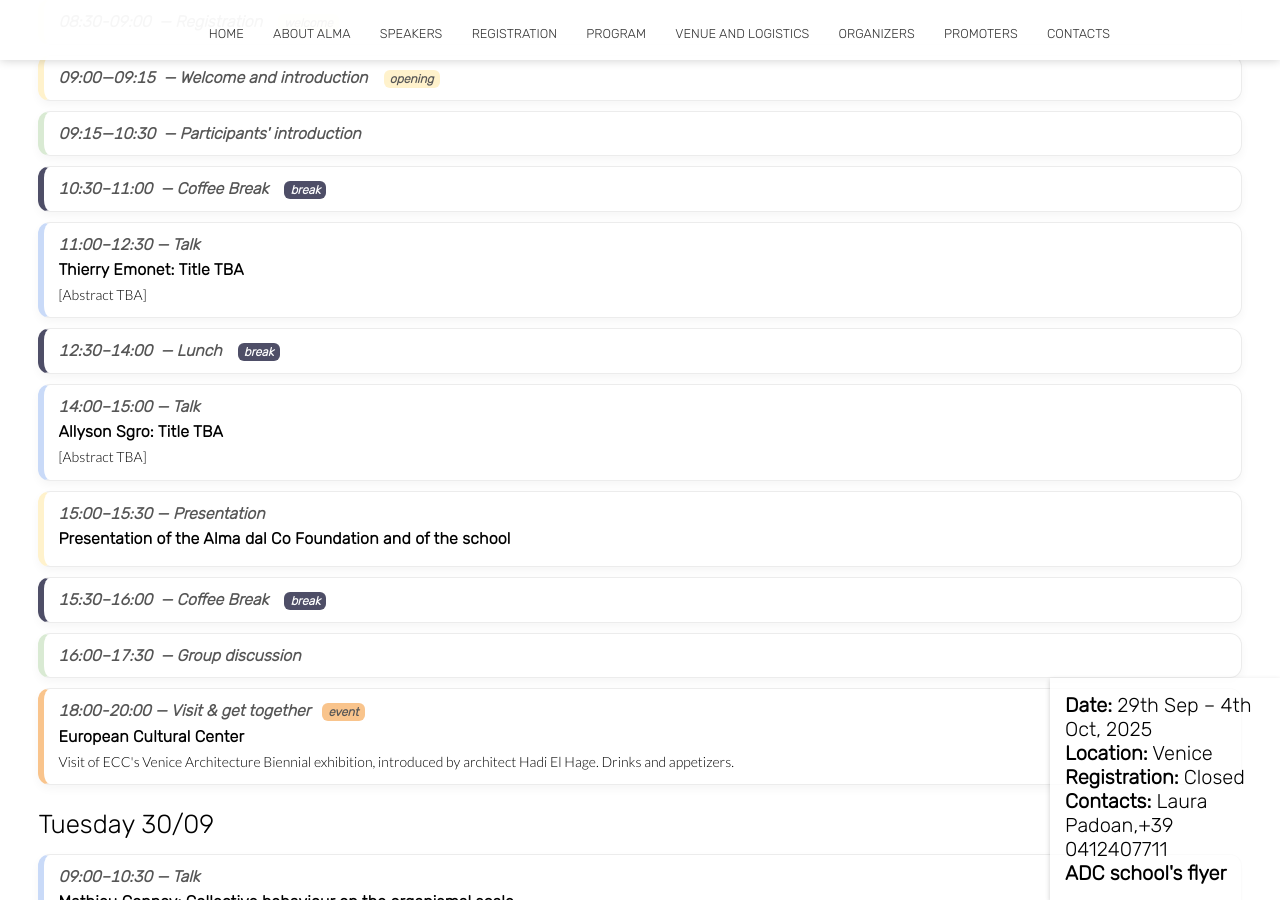
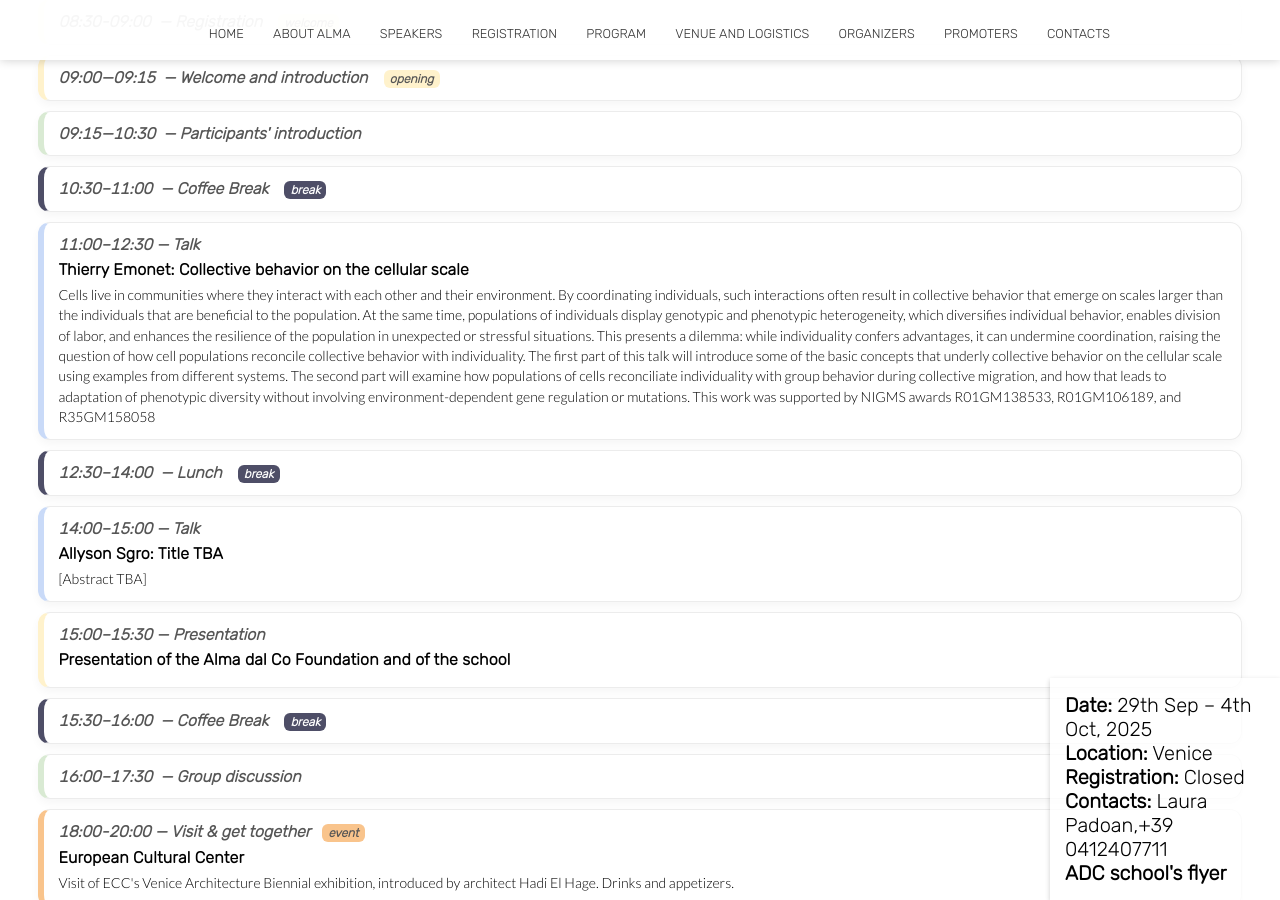
Before and after one commit to almadalcoschool/almadalcoschool.github.io, a Jekyll site: the page built from program_working.html, in a window 1280 px wide and 900 px high, scrolled down 2387 px. Built offline with Jekyll 4.4.1, drawn with Linux system fonts in a browser that asks for light colours; nearby versions of some CDN libraries.

Commit message:
emonet abstract

```diff
--- a/program_working.html
+++ b/program_working.html
@@ -749,8 +749,22 @@ image: /images/home/paper_natEcoEvol2020.jpg
 
     <div class="slot talk" id="mon-1100-emonet">
       <div class="meta"><span class="time">11:00–12:30</span> — <span class="speaker">Talk</span></div>
-      <h3>Thierry Emonet: Title TBA</h3>
-      <p>[Abstract TBA]</p>
+      <h3>Thierry Emonet: Collective behavior on the cellular scale</h3>
+      <p>Cells live in communities where they interact with each other and their environment. By
+          coordinating individuals, such interactions often result in collective behavior that emerge on
+          scales larger than the individuals that are beneficial to the population. At the same time,
+          populations of individuals display genotypic and phenotypic heterogeneity, which diversifies
+          individual behavior, enables division of labor, and enhances the resilience of the population in
+          unexpected or stressful situations. This presents a dilemma: while individuality confers
+          advantages, it can undermine coordination, raising the question of how cell populations
+          reconcile collective behavior with individuality.
+          The first part of this talk will introduce some of the basic concepts that underly collective
+          behavior on the cellular scale using examples from different systems. The second part will
+          examine how populations of cells reconciliate individuality with group behavior during collective
+          migration, and how that leads to adaptation of phenotypic diversity without involving
+          environment-dependent gene regulation or mutations.
+          This work was supported by NIGMS awards R01GM138533, R01GM106189, and
+          R35GM158058</p>
     </div>
 
     <div class="slot lunch simple" aria-label="Lunch">
```
